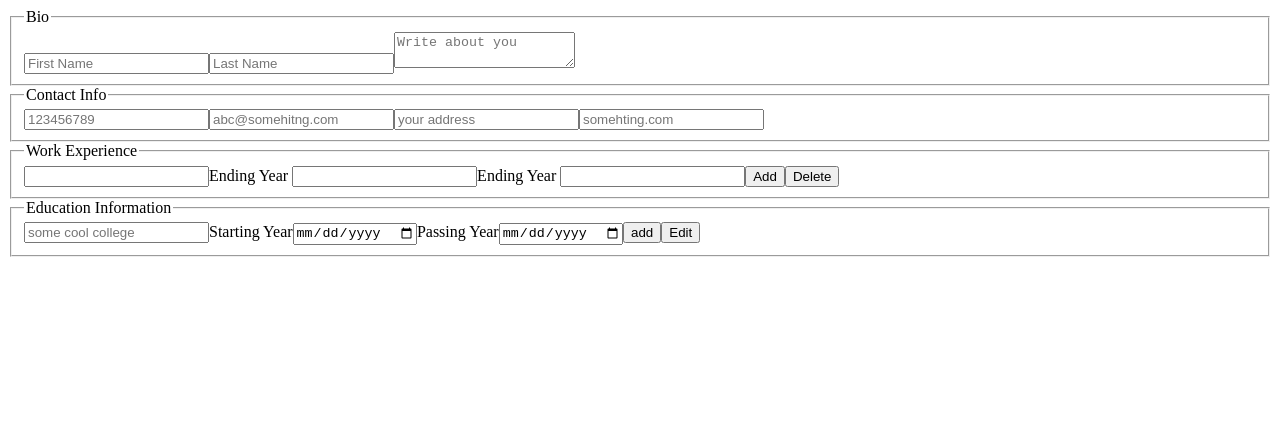
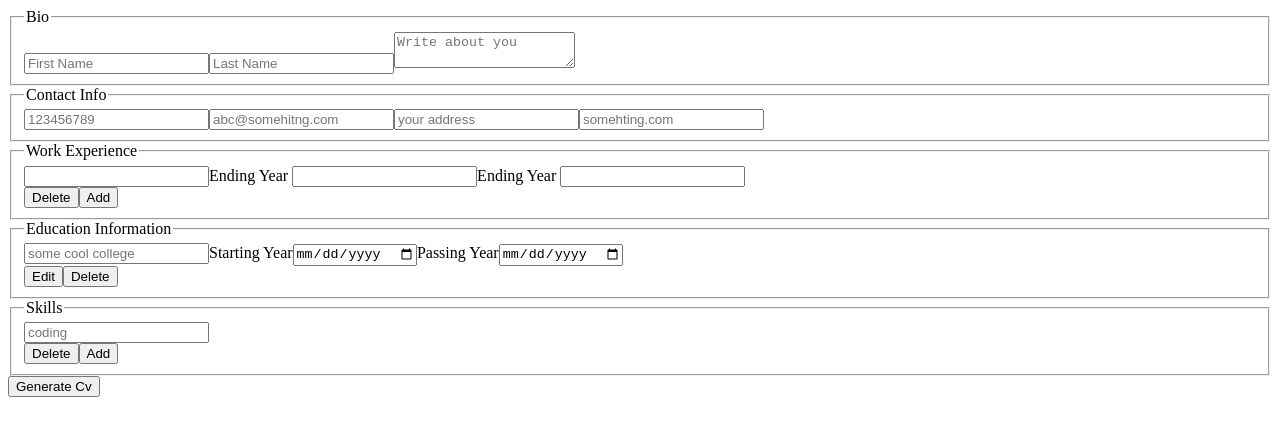
Before and after one commit to noobMushroom/cv-Project, a React (Create React App) app: page / in a window 1280 px wide. Shown: the top 436 px of the page. Built offline with nearby package versions, Linux system fonts and the light colour scheme.

Commit message:
finished basic structure of the form

```diff
--- a/src/App.js
+++ b/src/App.js
@@ -4,16 +4,34 @@ import Name from './components/name';
 import Contact from './components/ContactInfo';
 import Education from './components/Education';
 import WorkExperience from './components/WorkExperience';
+import Skills from './components/skill';
 
 class App extends React.Component {
   render() {
     return (
-      <div>
+      <form>
         <Name />
         <Contact />
-        <WorkExperience />
-        <Education />
-      </div>
+        <fieldset>
+          <legend>Work Experience</legend>
+          <WorkExperience />
+          <button>Delete</button>
+          <button>Add</button>
+        </fieldset>
+        <fieldset>
+          <legend>Education Information</legend>
+          <Education />
+          <button>Edit</button>
+          <button>Delete</button>
+        </fieldset>
+        <fieldset>
+          <legend>Skills</legend>
+          <Skills />
+          <button>Delete</button>
+          <button>Add</button>
+        </fieldset>
+        <button typeof="submit">Generate Cv</button>
+      </form>
     );
   }
 }
--- a/src/components/Education.js
+++ b/src/components/Education.js
@@ -3,16 +3,13 @@ import React, { Component } from 'react';
 class Education extends React.Component {
   render() {
     return (
-      <fieldset>
-        <legend>Education Information</legend>
+      <div>
         <input type="text" placeholder="some cool college" />
         <label htmlFor="startingYear">Starting Year</label>
         <input type="date" id="startingYear" placeholder="passing year" />
         <label htmlFor="passingYear">Passing Year</label>
         <input type="date" />
-        <button>add</button>
-        <button>Edit</button>
-      </fieldset>
+      </div>
     );
   }
 }
--- a/src/components/WorkExperience.js
+++ b/src/components/WorkExperience.js
@@ -3,16 +3,13 @@ import React, { Component } from 'react';
 class WorkExperience extends React.Component {
   render() {
     return (
-      <fieldset>
-        <legend>Work Experience</legend>
+      <div>
         <input type="text" />
         <label>Ending Year </label>
         <input typeof="date" id="startingYear" />
         <label>Ending Year </label>
         <input typeof="date" id="endingYear" />
-        <button>Add</button>
-        <button>Delete</button>
-      </fieldset>
+      </div>
     );
   }
 }
--- /dev/null
+++ b/src/components/skill.jsx
@@ -0,0 +1,13 @@
+import React, { Component } from 'react';
+
+class Skills extends React.Component {
+  render() {
+    return (
+      <div>
+        <input typeof="text" placeholder="coding" />
+      </div>
+    );
+  }
+}
+
+export default Skills;
```
Also changed, not shown: src/components/cv.jsx (added, +13 -0 lines).
